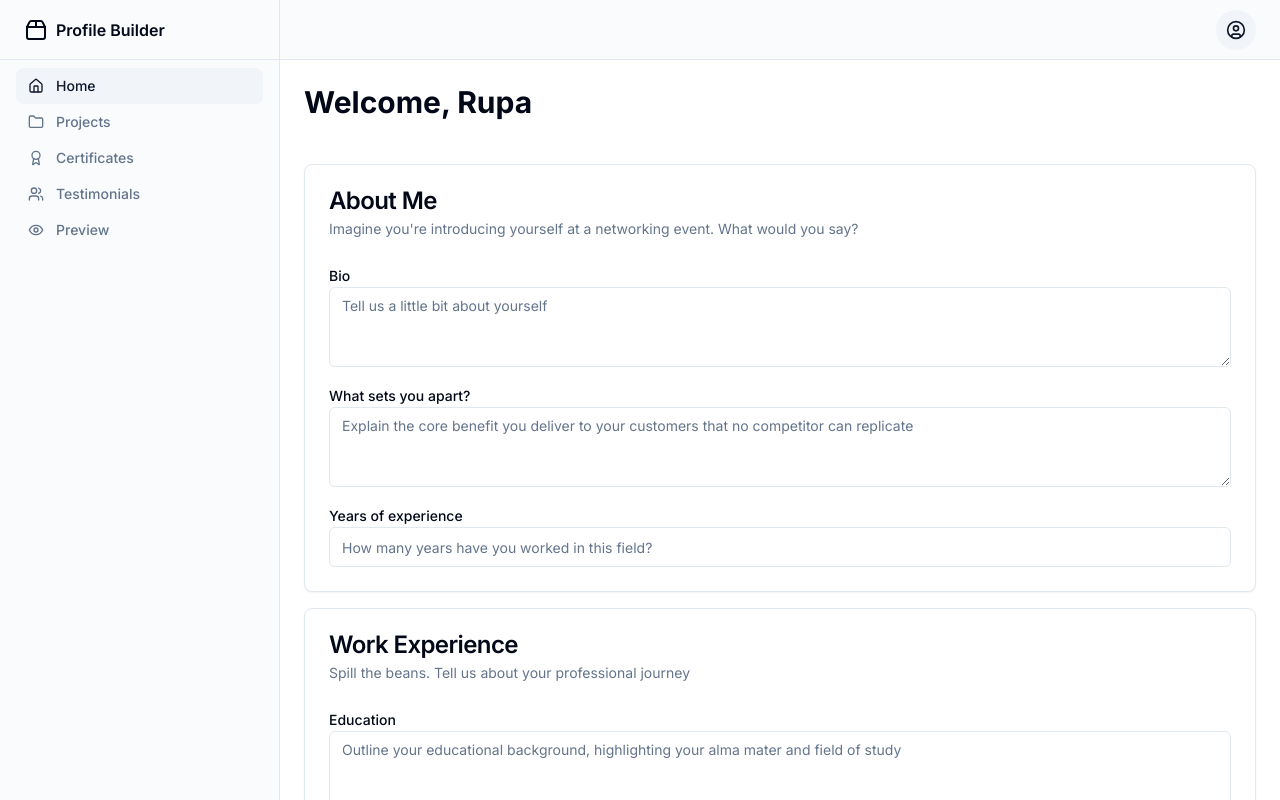
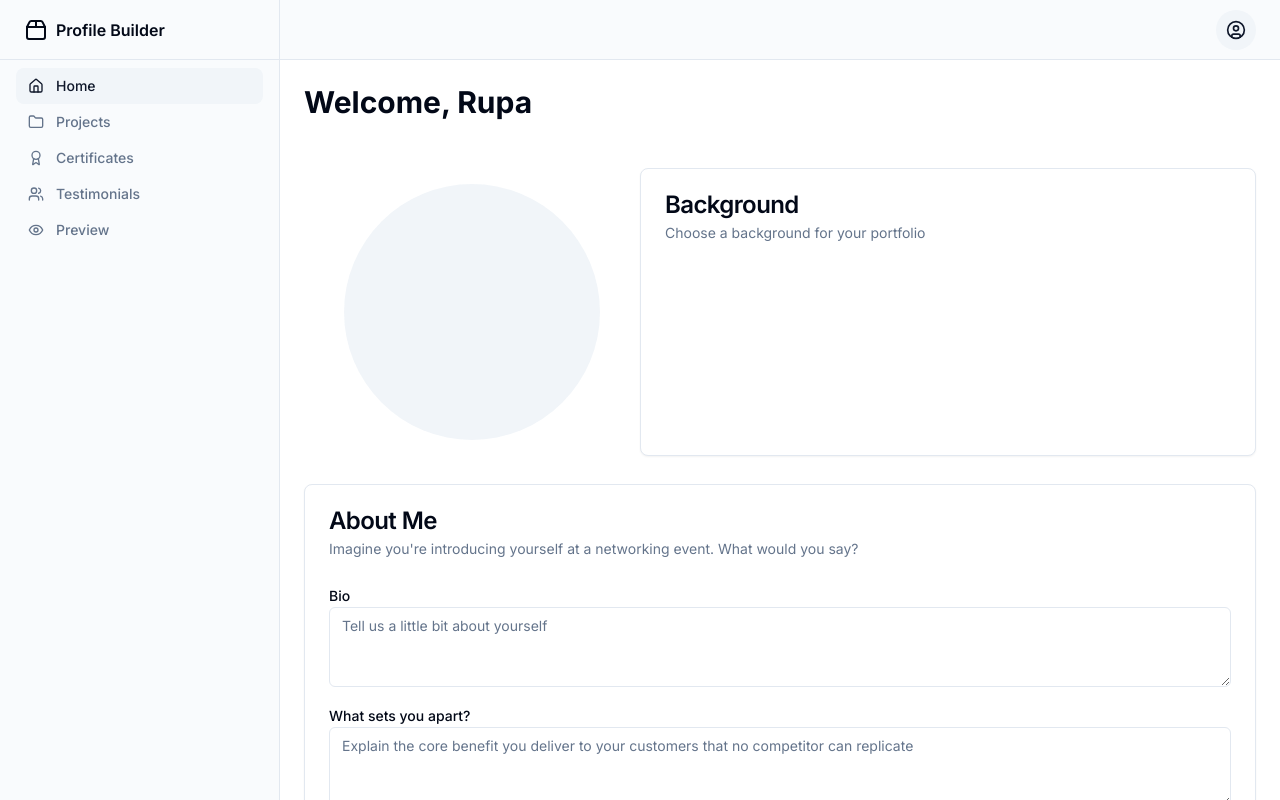
Before and after one commit to Atendimento2005/react-profile-builder, a Next.js app: page /dashboard/home in a window 1280 px wide. Shown: the top 800 px of the page. Built offline with nearby package versions, Linux system fonts and the light colour scheme.

Commit message:
removed unused imports

```diff
--- a/src/app/dashboard/home/page.js
+++ b/src/app/dashboard/home/page.js
@@ -1,20 +1,4 @@
 import Link from "next/link";
-import {
-  Bell,
-  CircleUser,
-  Home,
-  LineChart,
-  Menu,
-  Package,
-  Package2,
-  Search,
-  ShoppingCart,
-  Users,
-  Folder,
-  Award,
-  Eye,
-} from "lucide-react";
-
 import { Button } from "@/components/ui/button";
 import {
   Card,
@@ -23,16 +7,8 @@ import {
   CardHeader,
   CardTitle,
 } from "@/components/ui/card";
-import {
-  DropdownMenu,
-  DropdownMenuContent,
-  DropdownMenuItem,
-  DropdownMenuLabel,
-  DropdownMenuSeparator,
-  DropdownMenuTrigger,
-} from "@/components/ui/dropdown-menu";
+import { Skeleton } from "@/components/ui/skeleton";
 import { Input } from "@/components/ui/input";
-import { Sheet, SheetContent, SheetTrigger } from "@/components/ui/sheet";
 import { Textarea } from "@/components/ui/textarea";
 import { Label } from "@/components/ui/label";
 
@@ -41,6 +17,20 @@ export default function Dashboard() {
     <main className="flex flex-1 flex-col gap-4 p-4 lg:gap-6 lg:p-6">
       <div className="flex items-center pb-5">
         <h1 className="text-2xl font-bold md:text-3xl">Welcome, Rupa</h1>
+      </div>
+      <div className="flex flex-col w-full items-center md:flex-row">
+        <Skeleton className="h-52 md:h-56 lg:h-64 aspect-square rounded-full my-5 md:mx-5 lg:mx-10"></Skeleton>
+        <Card className="w-full h-72">
+          <CardHeader>
+            <CardTitle>Background</CardTitle>
+            <CardDescription>
+              Choose a background for your portfolio
+            </CardDescription>
+          </CardHeader>
+          <CardContent>
+            <div></div>
+          </CardContent>
+        </Card>
       </div>
       <div className="flex flex-col space-y-4 items-center justify-start">
         <Card className="w-full">
```
